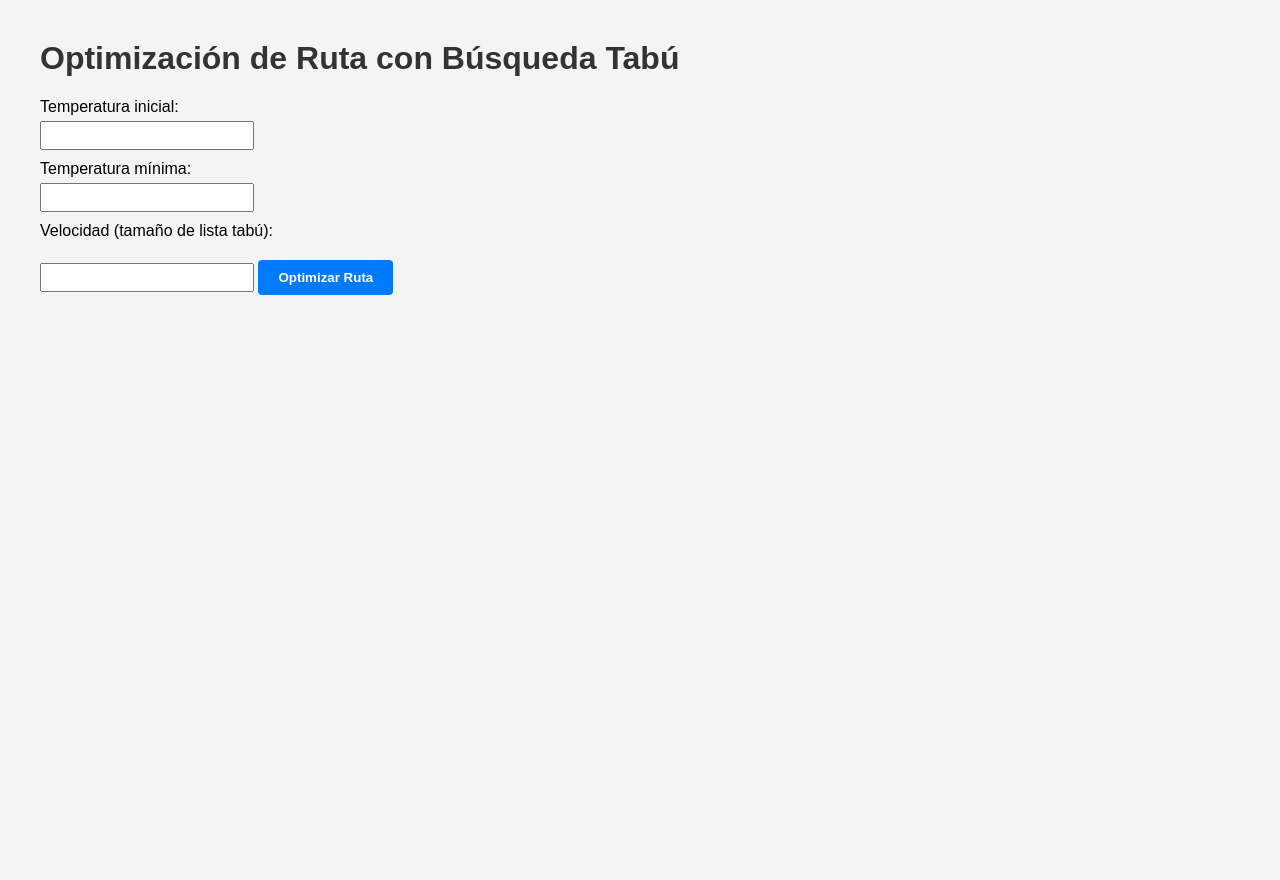
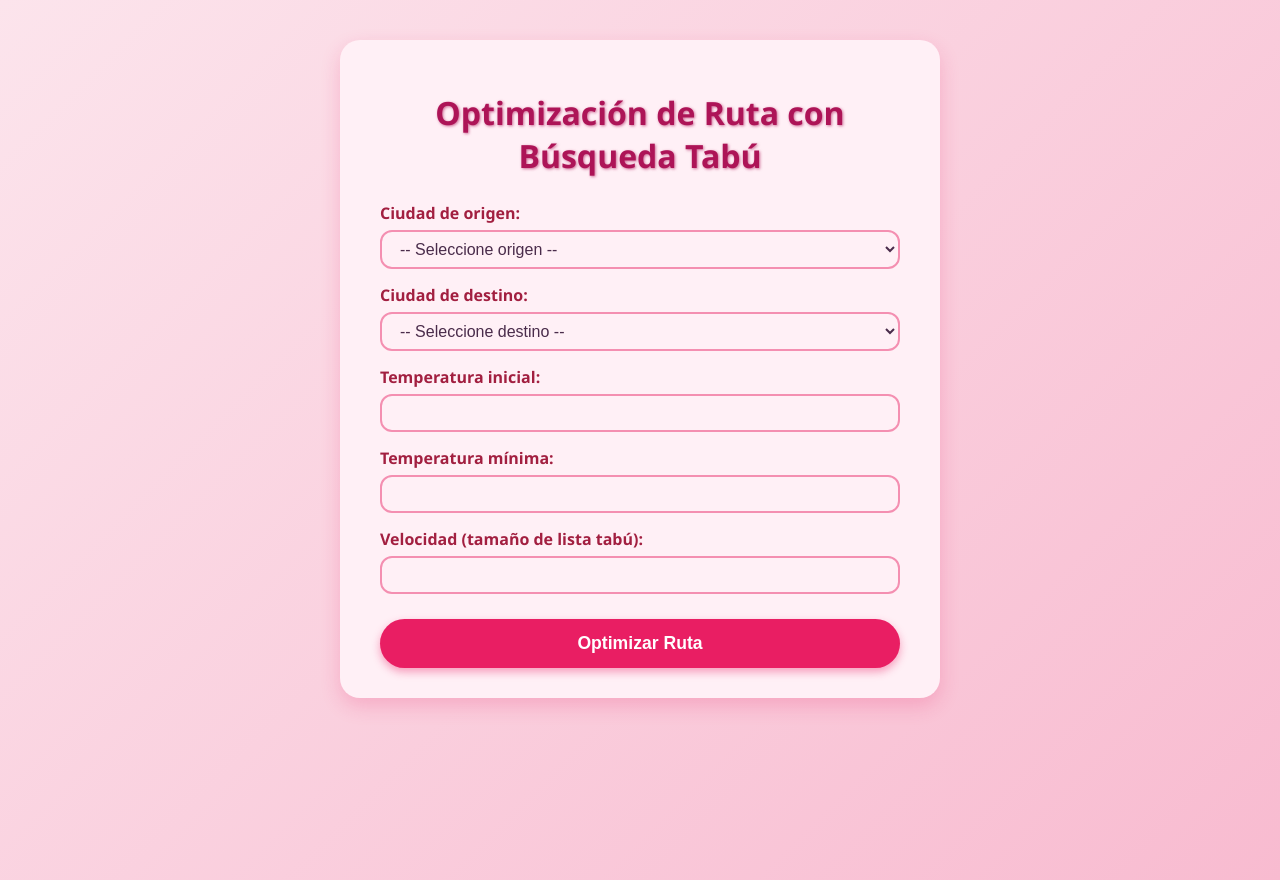
Before and after one commit to DianaGiselleVilchisSanchez/busqueda-tabu, a plain HTML site: page static/index.html in a window 1280 px wide. Before the commit the page ends 800 px from the top, so only its background shows below. Drawn offline with Linux system fonts and the light colour scheme.

Commit message:
Actualización hecha

```diff
--- a/static/index.html
+++ b/static/index.html
@@ -5,42 +5,135 @@
     <title>Optimización de Ruta - Búsqueda Tabú</title>
     <style>
         body {
-            font-family: Arial, sans-serif;
-            margin: 40px;
-            background-color: #f4f4f4;
+            font-family: 'Segoe UI', Tahoma, Geneva, Verdana, sans-serif;
+            background: linear-gradient(135deg, #fce4ec, #f8bbd0);
+            color: #4a2c4b;
+            margin: 0;
+            padding: 40px 20px;
+            display: flex;
+            justify-content: center;
+            align-items: flex-start;
+            min-height: 100vh;
         }
+
+        .contenedor {
+            background-color: #fff0f6;
+            border-radius: 20px;
+            box-shadow: 0 8px 20px rgba(233, 30, 99, 0.2);
+            padding: 30px 40px;
+            max-width: 600px;
+            width: 100%;
+            box-sizing: border-box;
+        }
+
         h1 {
-            color: #333;
+            color: #ad1457;
+            text-shadow: 1px 1px 3px rgba(173, 20, 87, 0.6);
+            margin-bottom: 25px;
+            text-align: center;
         }
+
         label {
             display: block;
-            margin: 10px 0 5px;
+            margin-top: 15px;
+            margin-bottom: 6px;
+            font-weight: 600;
+            color: #a21f40;
         }
-        input[type="number"] {
-            padding: 5px;
-            width: 200px;
+
+        select, input[type="number"] {
+            border: 2px solid #f48fb1;
+            border-radius: 12px;
+            padding: 8px 14px;
+            font-size: 1rem;
+            color: #4a2c4b;
+            outline: none;
+            transition: border-color 0.3s ease;
+            background-color: #fff0f6;
+            width: 100%;
+            box-sizing: border-box;
         }
+
+        select:focus, input[type="number"]:focus {
+            border-color: #e91e63;
+            background-color: #ffe4ec;
+        }
+
         button {
-            margin-top: 15px;
-            padding: 10px 20px;
-            background-color: #007bff;
+            margin-top: 25px;
+            width: 100%;
+            background-color: #e91e63;
             border: none;
+            border-radius: 25px;
             color: white;
-            font-weight: bold;
+            padding: 14px 0;
+            font-weight: 700;
+            font-size: 1.1rem;
             cursor: pointer;
-            border-radius: 4px;
+            box-shadow: 0 4px 8px rgba(233, 30, 99, 0.4);
+            transition: background-color 0.3s ease, box-shadow 0.3s ease;
         }
+
+        button:hover {
+            background-color: #c2185b;
+            box-shadow: 0 6px 12px rgba(194, 24, 91, 0.6);
+        }
+
         #resultado {
+            background-color: #fce4ec;
+            border-left: 6px solid #e91e63;
+            padding: 20px;
+            border-radius: 15px;
+            box-shadow: 0 6px 15px rgba(233, 30, 99, 0.3);
             margin-top: 30px;
-            background-color: #fff;
-            padding: 20px;
-            border-left: 5px solid #007bff;
-            display: none;
+            word-wrap: break-word;
+            color: #f728ab;
+        }
+
+        #resultado h3 {
+            margin-top: 0;
+            color: #ad1457;
+        }
+
+        #resultado p {
+            font-size: 1.1rem;
+            line-height: 1.4;
         }
     </style>
 </head>
 <body>
+    <div class="contenedor">
         <h1>Optimización de Ruta con Búsqueda Tabú</h1>
+
+        <label for="origen">Ciudad de origen:</label>
+        <select id="origen" required>
+            <option value="">-- Seleccione origen --</option>
+            <option value="Jiloyork">Jiloyork</option>
+            <option value="Toluca">Toluca</option>
+            <option value="Atlacomulco">Atlacomulco</option>
+            <option value="Guadalajara">Guadalajara</option>
+            <option value="Monterrey">Monterrey</option>
+            <option value="QuintanaRoo">QuintanaRoo</option>
+            <option value="Michohacan">Michohacan</option>
+            <option value="Aguascalientes">Aguascalientes</option>
+            <option value="CDMX">CDMX</option>
+            <option value="QRO">QRO</option>
+        </select>
+
+        <label for="destino">Ciudad de destino:</label>
+        <select id="destino" required>
+            <option value="">-- Seleccione destino --</option>
+            <option value="Jiloyork">Jiloyork</option>
+            <option value="Toluca">Toluca</option>
+            <option value="Atlacomulco">Atlacomulco</option>
+            <option value="Guadalajara">Guadalajara</option>
+            <option value="Monterrey">Monterrey</option>
+            <option value="QuintanaRoo">QuintanaRoo</option>
+            <option value="Michohacan">Michohacan</option>
+            <option value="Aguascalientes">Aguascalientes</option>
+            <option value="CDMX">CDMX</option>
+            <option value="QRO">QRO</option>
+        </select>
 
         <label for="temperatura">Temperatura inicial:</label>
         <input type="number" id="temperatura" step="0.1" required>
@@ -53,13 +146,25 @@
 
         <button onclick="optimizarRuta()">Optimizar Ruta</button>
 
-    <div id="resultado"></div>
+        <div id="resultado" style="display:none;"></div>
+    </div>
 
     <script>
         function optimizarRuta() {
-            const temperatura = document.getElementById("temperatura").value;
-            const minima = document.getElementById("minima").value;
-            const velocidad = document.getElementById("velocidad").value;
+            const origen = document.getElementById("origen").value;
+            const destino = document.getElementById("destino").value;
+            const temperatura = parseFloat(document.getElementById("temperatura").value);
+            const minima = parseFloat(document.getElementById("minima").value);
+            const velocidad = parseInt(document.getElementById("velocidad").value);
+
+            if (!origen || !destino) {
+                alert("Por favor, seleccione ciudad de origen y destino.");
+                return;
+            }
+            if (origen === destino) {
+                alert("La ciudad de origen y destino no pueden ser iguales.");
+                return;
+            }
 
             fetch("/optimizar", {
                 method: "POST",
@@ -67,6 +172,8 @@
                     "Content-Type": "application/json",
                 },
                 body: JSON.stringify({
+                    origen: origen,
+                    destino: destino,
                     temperatura: temperatura,
                     minima: minima,
                     velocidad: velocidad
@@ -74,22 +181,19 @@
             })
             .then(response => {
                 if (!response.ok) {
-                    throw new Error("Error en la respuesta del servidor");
+                    return response.json().then(data => { throw new Error(data.error || "Error en la respuesta"); });
                 }
                 return response.json();
             })
             .then(data => {
                 const resultadoDiv = document.getElementById("resultado");
                 resultadoDiv.style.display = "block";
-                resultadoDiv.innerHTML = `
-                    <h2>Ruta Optimizada:</h2>
-                    <p><strong>Ruta:</strong> ${data.ruta.join(" → ")}</p>
-                    <p><strong>Distancia Total:</strong> ${data.distancia} unidades</p>
-                `;
+                resultadoDiv.innerHTML = `<h3>Ruta Optimizada:</h3>
+                                         <p>${data.ruta.join(" → ")}</p>
+                                         <p><strong>Distancia total:</strong> ${data.distancia}</p>`;
             })
             .catch(error => {
-                alert("Error al optimizar la ruta.");
-                console.error(error);
+                alert("Error: " + error.message);
             });
         }
     </script>
--- /dev/null
+++ b/static/style.css
@@ -0,0 +1,68 @@
+/* Fondo degradado suave rosa */
+body {
+    font-family: 'Segoe UI', Tahoma, Geneva, Verdana, sans-serif;
+    background: linear-gradient(135deg, #fce4ec, #f8bbd0);
+    color: #4a2c4b;
+    margin: 0;
+    padding: 20px;
+  }
+
+  /* Encabezados con sombra y color rosa oscuro */
+  h1, h2, h3 {
+    color: #ad1457;
+    text-shadow: 1px 1px 3px rgba(173, 20, 87, 0.6);
+    margin-bottom: 15px;
+  }
+
+  /* Botones con fondo rosa intenso y efecto hover */
+  button {
+    background-color: #e91e63;
+    border: none;
+    border-radius: 25px;
+    color: white;
+    padding: 12px 28px;
+    font-weight: 600;
+    font-size: 1rem;
+    cursor: pointer;
+    box-shadow: 0 4px 8px rgba(233, 30, 99, 0.4);
+    transition: background-color 0.3s ease, box-shadow 0.3s ease;
+  }
+
+  button:hover {
+    background-color: #c2185b;
+    box-shadow: 0 6px 12px rgba(194, 24, 91, 0.6);
+  }
+
+  /* Inputs y selects con bordes redondeados y borde rosa */
+  input[type="number"], select {
+    border: 2px solid #f48fb1;
+    border-radius: 12px;
+    padding: 8px 14px;
+    font-size: 1rem;
+    color: #4a2c4b;
+    outline: none;
+    transition: border-color 0.3s ease;
+    background-color: #fff0f6;
+  }
+
+  input[type="number"]:focus, select:focus {
+    border-color: #e91e63;
+    background-color: #ffe4ec;
+  }
+
+  /* Contenedores de resultados con sombra rosa */
+  #resultado {
+    background-color: #fce4ec;
+    border-left: 6px solid #e91e63;
+    padding: 20px;
+    border-radius: 15px;
+    box-shadow: 0 6px 15px rgba(233, 30, 99, 0.3);
+    max-width: 700px;
+    margin-top: 30px;
+  }
+
+  /* Estilos para párrafos */
+  p {
+    line-height: 1.5;
+    font-size: 1.1rem;
+  }
```
Also changed, not shown: 1 other file. Lines whose indentation alone changed are shown as unchanged.
